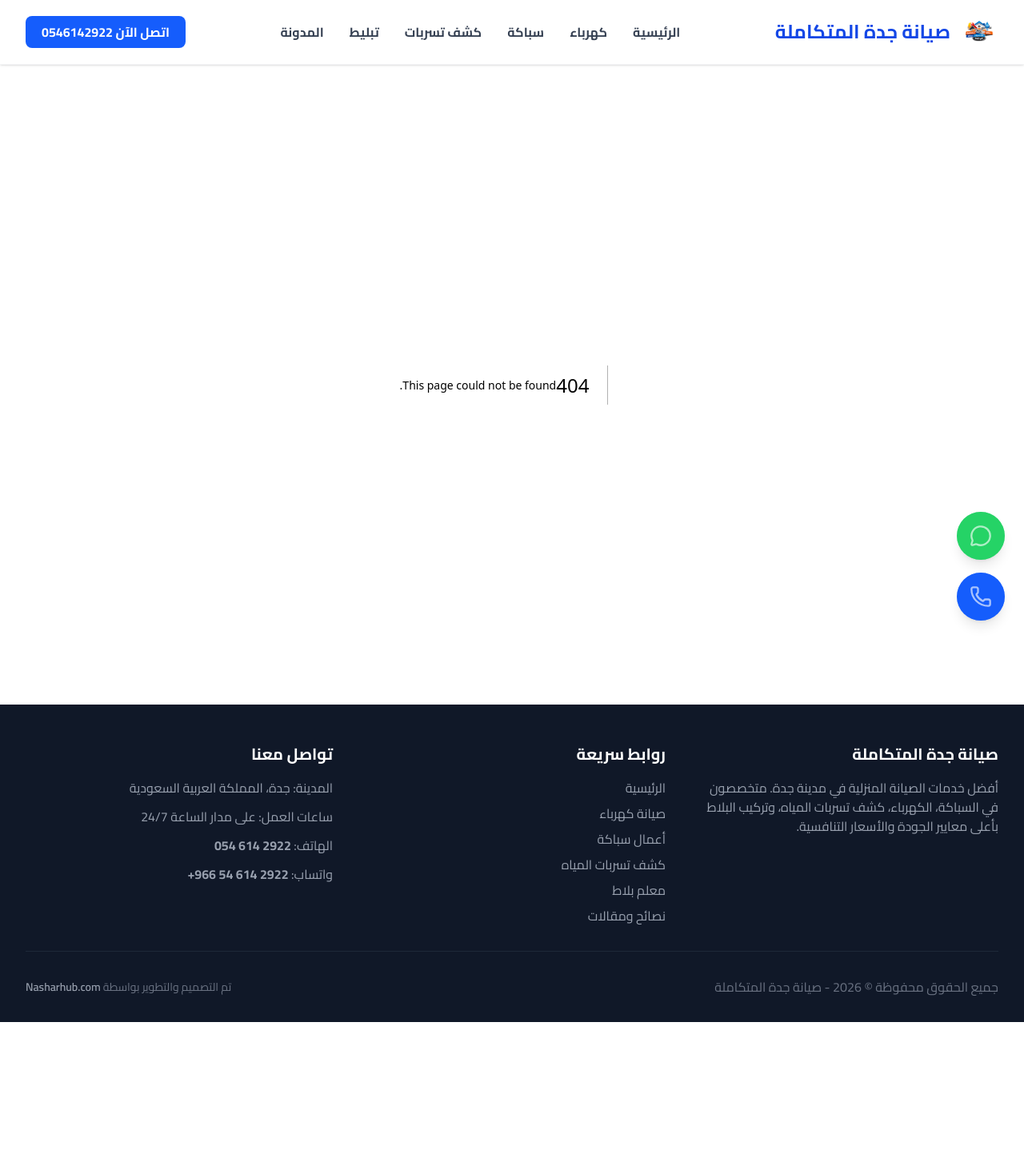
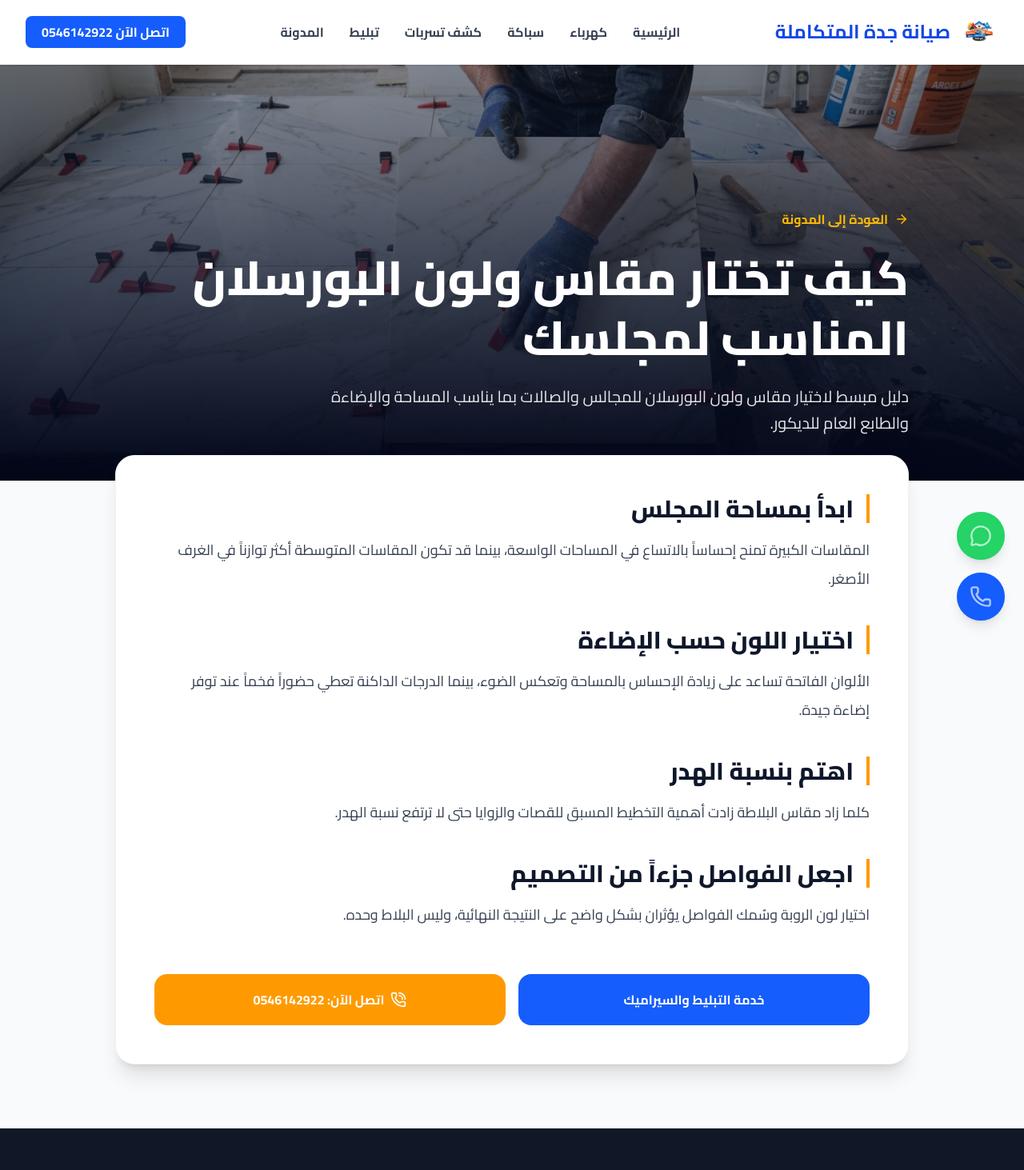
Before and after one commit to AhmedZakaria14/FullJeddahRepair, a Next.js app: page /blog/choose-porcelain-size-color-jeddah in a window 1280 px wide. Before the commit this address had no page. Shown: the top 1463 px of the page at 80% size. Before the commit the page ends 1278 px from the top, so only its background shows below. Built offline with nearby package versions, Linux system fonts and the light colour scheme.

Commit message:
Add dynamic blog article pages

```diff
--- /dev/null
+++ b/app/blog/[slug]/page.tsx
@@ -0,0 +1,135 @@
+import type { Metadata } from 'next';
+import Image from 'next/image';
+import Link from 'next/link';
+import { notFound } from 'next/navigation';
+import { ArrowRight, PhoneCall } from 'lucide-react';
+
+const posts = {
+  'hidden-water-leak-signs-jeddah': {
+    title: '5 علامات تدل على وجود تسربات خفية في منزلك',
+    description: 'تعرف على أهم علامات تسرب المياه الخفي في المنازل بجدة ومتى تحتاج إلى فني كشف تسربات قبل تفاقم الأضرار.',
+    image: '/images/leak.jpg',
+    serviceLink: '/services/leak-detection',
+    serviceLabel: 'خدمة كشف التسربات',
+    sections: [
+      ['ارتفاع فاتورة المياه دون سبب واضح', 'إذا لاحظت زيادة مستمرة في الاستهلاك رغم ثبات عادات الاستخدام، فقد يكون هناك تسرب داخل الجدران أو الأرضيات.'],
+      ['رطوبة أو بقع على الجدران والأسقف', 'ظهور بقع داكنة أو انتفاخ الدهان من أكثر الإشارات شيوعاً على وجود مياه خلف التشطيبات.'],
+      ['رائحة عفن مستمرة', 'الرطوبة المخفية تهيئ بيئة مناسبة للعفن، لذلك لا ينبغي تجاهل الرائحة حتى لو لم يظهر مصدر المياه بوضوح.'],
+      ['انخفاض ضغط المياه', 'الهبوط غير المعتاد في الضغط قد يدل على تسرب في أحد الخطوط، خصوصاً إذا ترافق مع أصوات مياه داخل الجدران.'],
+      ['تشقق الأرضيات أو انتفاخها', 'قد تتأثر بعض الأرضيات والبلاط من المياه المتسربة أسفلها، وهنا يلزم كشف دقيق قبل أي تكسير عشوائي.'],
+    ],
+  },
+  'choose-porcelain-size-color-jeddah': {
+    title: 'كيف تختار مقاس ولون البورسلان المناسب لمجلسك',
+    description: 'دليل مبسط لاختيار مقاس ولون البورسلان للمجالس والصالات بما يناسب المساحة والإضاءة والطابع العام للديكور.',
+    image: '/images/tiling.jpg',
+    serviceLink: '/services/tiling',
+    serviceLabel: 'خدمة التبليط والسيراميك',
+    sections: [
+      ['ابدأ بمساحة المجلس', 'المقاسات الكبيرة تمنح إحساساً بالاتساع في المساحات الواسعة، بينما قد تكون المقاسات المتوسطة أكثر توازناً في الغرف الأصغر.'],
+      ['اختيار اللون حسب الإضاءة', 'الألوان الفاتحة تساعد على زيادة الإحساس بالمساحة وتعكس الضوء، بينما الدرجات الداكنة تعطي حضوراً فخماً عند توفر إضاءة جيدة.'],
+      ['اهتم بنسبة الهدر', 'كلما زاد مقاس البلاطة زادت أهمية التخطيط المسبق للقصات والزوايا حتى لا ترتفع نسبة الهدر.'],
+      ['اجعل الفواصل جزءاً من التصميم', 'اختيار لون الروبة وسُمك الفواصل يؤثران بشكل واضح على النتيجة النهائية، وليس البلاط وحده.'],
+    ],
+  },
+  'electrical-panel-maintenance-jeddah': {
+    title: 'أضرار إهمال صيانة طبلون الكهرباء وخطورته',
+    description: 'لماذا يحتاج طبلون الكهرباء إلى فحص دوري؟ تعرف على مخاطر القواطع التالفة وارتفاع الحرارة والتحميل الزائد داخل المنزل.',
+    image: '/images/home_electricity.jpg',
+    serviceLink: '/services/electricity',
+    serviceLabel: 'خدمة صيانة الكهرباء',
+    sections: [
+      ['ارتفاع حرارة القواطع', 'السخونة الزائدة علامة تستحق الفحص الفوري لأنها قد ترتبط بتحميل مرتفع أو توصيل غير محكم.'],
+      ['الفصل المتكرر للكهرباء', 'القاطع الذي يفصل باستمرار لا ينبغي تجاوزه أو استبداله بعشوائية، بل يجب معرفة سبب الحمل أو العطل أولاً.'],
+      ['رائحة احتراق أو تغير لون الأسلاك', 'هذه من العلامات الجدية التي تستوجب إيقاف المصدر المتأثر والاستعانة بفني مؤهل.'],
+      ['الفحص الدوري يقلل الأعطال', 'مراجعة التوصيلات والقواطع وتوازن الأحمال تساعد على اكتشاف المشكلة قبل أن تتحول إلى عطل أكبر.'],
+    ],
+  },
+  'kitchen-drain-unclogging-jeddah': {
+    title: 'الطرق الصحيحة لتسليك انسداد المجاري بمطبخك',
+    description: 'تعرف على أسباب انسداد صرف المطبخ والطرق الآمنة للتعامل معه ومتى تحتاج إلى سباك لمعالجة المشكلة من جذورها.',
+    image: '/images/plumbing.jpg',
+    serviceLink: '/services/plumbing',
+    serviceLabel: 'خدمة السباكة والمجاري',
+    sections: [
+      ['الدهون هي السبب الأشهر', 'زيوت الطبخ والدهون تلتصق داخل المواسير بمرور الوقت وتجذب بقايا الطعام حتى يتكون الانسداد.'],
+      ['ابدأ بالتنظيف البسيط', 'يمكن تنظيف المصفاة والسيفون إذا كان الوصول إليهما آمناً، مع تجنب خلط المواد الكيميائية المختلفة داخل المواسير.'],
+      ['تجنب الحلول العنيفة', 'استخدام أدوات حادة أو ضغط مفرط قد يتسبب في تلف المواسير أو الوصلات بدلاً من حل المشكلة.'],
+      ['متى تحتاج سباكاً؟', 'إذا عاد الانسداد سريعاً أو شمل أكثر من مصرف، فالأرجح أن المشكلة أعمق وتحتاج فحصاً وتسليكاً احترافياً.'],
+    ],
+  },
+} as const;
+
+type BlogSlug = keyof typeof posts;
+
+interface Props {
+  params: Promise<{ slug: string }>;
+}
+
+export async function generateStaticParams() {
+  return Object.keys(posts).map((slug) => ({ slug }));
+}
+
+export async function generateMetadata({ params }: Props): Promise<Metadata> {
+  const { slug } = await params;
+  const post = posts[slug as BlogSlug];
+  if (!post) return {};
+
+  const url = `https://www.jeddahfullrepair.com/blog/${slug}`;
+  return {
+    title: `${post.title} | صيانة جدة`,
+    description: post.description,
+    alternates: { canonical: url },
+    openGraph: {
+      title: post.title,
+      description: post.description,
+      url,
+      type: 'article',
+      images: [post.image],
+    },
+  };
+}
+
+export default async function BlogArticlePage({ params }: Props) {
+  const { slug } = await params;
+  const post = posts[slug as BlogSlug];
+  if (!post) notFound();
+
+  return (
+    <article className="bg-gray-50 min-h-screen pb-20">
+      <header className="relative h-[430px] md:h-[520px] flex items-end overflow-hidden bg-slate-900">
+        <Image src={post.image} alt={post.title} fill priority className="object-cover opacity-55" />
+        <div className="absolute inset-0 bg-gradient-to-t from-slate-950 via-slate-900/60 to-transparent" />
+        <div className="relative z-10 max-w-5xl mx-auto w-full px-4 pb-14 text-white">
+          <Link href="/blog" className="inline-flex items-center gap-2 text-amber-400 font-bold mb-6 hover:text-amber-300">
+            <ArrowRight size={18} /> العودة إلى المدونة
+          </Link>
+          <h1 className="text-4xl md:text-6xl font-black leading-tight mb-5">{post.title}</h1>
+          <p className="text-lg md:text-xl text-gray-200 max-w-3xl leading-relaxed">{post.description}</p>
+        </div>
+      </header>
+
+      <div className="max-w-5xl mx-auto px-4 -mt-8 relative z-20">
+        <main className="bg-white rounded-3xl shadow-xl border border-gray-100 p-7 md:p-12">
+          <div className="space-y-10">
+            {post.sections.map(([title, content]) => (
+              <section key={title}>
+                <h2 className="text-2xl md:text-3xl font-black text-slate-900 mb-4 border-r-4 border-amber-500 pr-4">{title}</h2>
+                <p className="text-lg text-gray-700 leading-9">{content}</p>
+              </section>
+            ))}
+          </div>
+
+          <div className="mt-14 grid md:grid-cols-2 gap-4">
+            <Link href={post.serviceLink} className="bg-blue-600 hover:bg-blue-700 text-white rounded-2xl px-7 py-5 font-bold text-center transition-colors">
+              {post.serviceLabel}
+            </Link>
+            <a href="tel:0546142922" className="bg-amber-500 hover:bg-amber-600 text-white rounded-2xl px-7 py-5 font-bold flex items-center justify-center gap-2 transition-colors">
+              <PhoneCall size={20} /> اتصل الآن: 0546142922
+            </a>
+          </div>
+        </main>
+      </div>
+    </article>
+  );
+}
```
